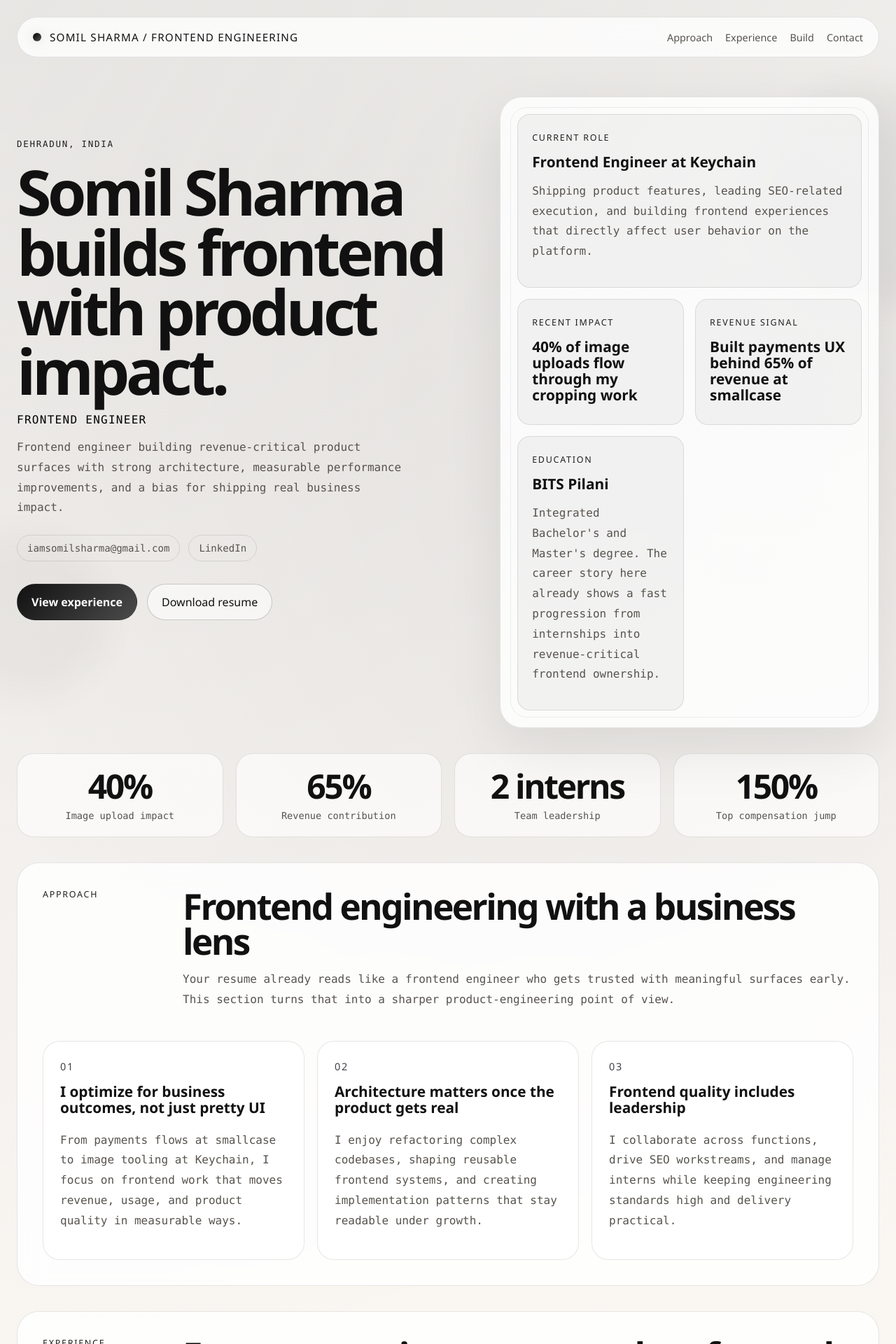
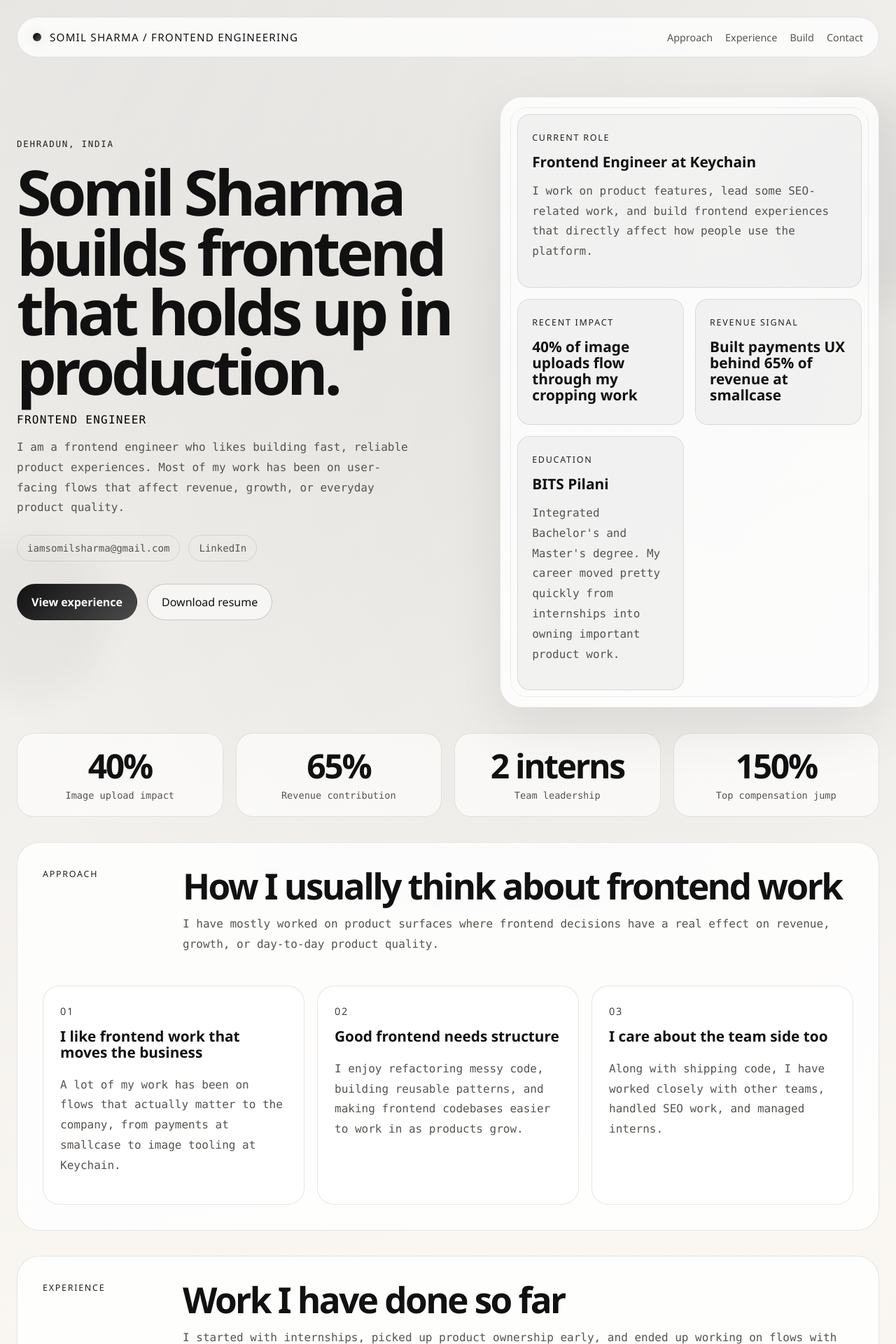
Before and after one commit to somilsharma-keychain/personal-website, a Next.js app: page / in a window 1280 px wide. Shown: the top 1920 px of the page at 70% size. Built offline with nearby package versions, Linux system fonts and the light colour scheme.

Commit message:
Refine site copy to feel more natural

```diff
--- a/app/page.tsx
+++ b/app/page.tsx
@@ -43,7 +43,7 @@ export default function Home() {
             <br />
             builds frontend
             <br />
-            with product impact.
+            that holds up in production.
           </h1>
           <p className="hero-role">{profile.role}</p>
           <p className="hero-text">{profile.summary}</p>
@@ -71,9 +71,9 @@ export default function Home() {
               <span>Current role</span>
               <strong>Frontend Engineer at Keychain</strong>
               <p>
-                Shipping product features, leading SEO-related execution, and
-                building frontend experiences that directly affect user behavior
-                on the platform.
+                I work on product features, lead some SEO-related work, and
+                build frontend experiences that directly affect how people use
+                the platform.
               </p>
             </div>
 
@@ -91,9 +91,8 @@ export default function Home() {
               <span>Education</span>
               <strong>{education.school}</strong>
               <p>
-                {education.degree}. The career story here already shows a fast
-                progression from internships into revenue-critical frontend
-                ownership.
+                {education.degree}. My career moved pretty quickly from
+                internships into owning important product work.
               </p>
             </div>
           </div>
@@ -112,8 +111,8 @@ export default function Home() {
       <section id="principles" className="content-section">
         <SectionHeading
           eyebrow="Approach"
-          title="Frontend engineering with a business lens"
-          description="Your resume already reads like a frontend engineer who gets trusted with meaningful surfaces early. This section turns that into a sharper product-engineering point of view."
+          title="How I usually think about frontend work"
+          description="I have mostly worked on product surfaces where frontend decisions have a real effect on revenue, growth, or day-to-day product quality."
         />
 
         <div className="principles-grid">
@@ -130,8 +129,8 @@ export default function Home() {
       <section id="experience" className="content-section">
         <SectionHeading
           eyebrow="Experience"
-          title="Fast progression across product-focused frontend roles"
-          description="The story here is strong: internships with visible outcomes, then ownership of revenue-critical and user-critical surfaces at scale."
+          title="Work I have done so far"
+          description="I started with internships, picked up product ownership early, and ended up working on flows with real business impact."
         />
 
         <div className="systems-stack">
@@ -165,8 +164,8 @@ export default function Home() {
         <div className="stack-panel">
           <SectionHeading
             eyebrow="Build"
-            title="How this website is engineered"
-            description="The site itself is meant to reflect frontend engineering taste, so the stack and performance signals are visible instead of hidden."
+            title="How I built this site"
+            description="Since this is my own portfolio, I wanted the build details and performance numbers to be visible too."
           />
 
           <div className="stack-groups">
@@ -194,7 +193,7 @@ export default function Home() {
         <div className="timeline-panel">
           <article className="timeline-item">
             <span>Footprint</span>
-            <h3>Build-level efficiency signals</h3>
+            <h3>What the build looks like</h3>
             <p>{siteMetrics.bundleSummary}</p>
             <div className="score-grid">
               {siteMetrics.bundleStats.map((metric) => (
@@ -208,7 +207,7 @@ export default function Home() {
 
           <article className="timeline-item">
             <span>Lighthouse</span>
-            <h3>Local performance indicators</h3>
+            <h3>Latest Lighthouse results</h3>
             <p>{siteMetrics.auditSummary}</p>
             <div className="score-grid">
               {siteMetrics.lighthouseCategories.map((category) => (
@@ -242,10 +241,10 @@ export default function Home() {
 
       <section id="contact" className="content-section contact-section">
         <p className="eyebrow">Contact</p>
-        <h2>Available for ambitious frontend work.</h2>
+        <h2>Open to good frontend work.</h2>
         <p>
-          Based in {profile.location}. Reach out for frontend engineering roles,
-          product-focused collaborations, or high-performance interface work.
+          Based in {profile.location}. Reach out if you are hiring for frontend
+          roles or just want to talk product and engineering.
         </p>
         <div className="hero-meta hero-meta-centered">
           <a href={`mailto:${profile.email}`}>{profile.email}</a>
--- a/lib/generated-site-metrics.ts
+++ b/lib/generated-site-metrics.ts
@@ -1,6 +1,6 @@
 export const siteMetrics = {
-  "bundleSummary": "Automatically regenerated from the production build output using gzip-compressed asset sizes for the route and shared bundles.",
-  "auditSummary": "Latest Lighthouse audit: 2026-03-22, measured against a local production build in headless Chrome.",
+  "bundleSummary": "These numbers are pulled from the production build and shown as gzip-compressed asset sizes.",
+  "auditSummary": "Last Lighthouse run: 2026-03-22. Measured on a local production build in headless Chrome.",
   "bundleStats": [
     {
       "label": "First-load JS",
--- a/lib/site-data.ts
+++ b/lib/site-data.ts
@@ -7,7 +7,7 @@ export const profile = {
   resumeHref: "/Somil_Sharma_Resume.pdf",
   role: "Frontend Engineer",
   summary:
-    "Frontend engineer building revenue-critical product surfaces with strong architecture, measurable performance improvements, and a bias for shipping real business impact.",
+    "I am a frontend engineer who likes building fast, reliable product experiences. Most of my work has been on user-facing flows that affect revenue, growth, or everyday product quality.",
 } as const;
 
 export const navigation = [
@@ -27,21 +27,21 @@ export const heroStats = [
 export const principles = [
   {
     index: "01",
-    title: "I optimize for business outcomes, not just pretty UI",
+    title: "I like frontend work that moves the business",
     description:
-      "From payments flows at smallcase to image tooling at Keychain, I focus on frontend work that moves revenue, usage, and product quality in measurable ways.",
+      "A lot of my work has been on flows that actually matter to the company, from payments at smallcase to image tooling at Keychain.",
   },
   {
     index: "02",
-    title: "Architecture matters once the product gets real",
+    title: "Good frontend needs structure",
     description:
-      "I enjoy refactoring complex codebases, shaping reusable frontend systems, and creating implementation patterns that stay readable under growth.",
+      "I enjoy refactoring messy code, building reusable patterns, and making frontend codebases easier to work in as products grow.",
   },
   {
     index: "03",
-    title: "Frontend quality includes leadership",
+    title: "I care about the team side too",
     description:
-      "I collaborate across functions, drive SEO workstreams, and manage interns while keeping engineering standards high and delivery practical.",
+      "Along with shipping code, I have worked closely with other teams, handled SEO work, and managed interns.",
   },
 ] as const;
 
@@ -129,8 +129,8 @@ export const education = {
 } as const;
 
 export const buildHighlights = [
-  "Resume download attached directly to the site",
-  "App Router with static prerendered homepage",
-  "Engineering-focused content architecture in typed data modules",
-  "Light theme with neutral gradients, reduced paint cost, and responsive sections",
+  "Resume attached directly to the site",
+  "App Router with a statically rendered homepage",
+  "Content kept in typed data files so updates stay easy",
+  "Light theme, responsive layout, and lighter visual effects",
 ] as const;
--- a/scripts/generate-site-metrics.mjs
+++ b/scripts/generate-site-metrics.mjs
@@ -46,9 +46,9 @@ const lighthouse = fs.existsSync(reportPath)
 
 const siteMetrics = {
   bundleSummary:
-    "Automatically regenerated from the production build output using gzip-compressed asset sizes for the route and shared bundles.",
+    "These numbers are pulled from the production build and shown as gzip-compressed asset sizes.",
   auditSummary: lighthouse.generatedAt
-    ? `Latest Lighthouse audit: ${lighthouse.generatedAt}, measured against a local production build in headless Chrome.`
+    ? `Last Lighthouse run: ${lighthouse.generatedAt}. Measured on a local production build in headless Chrome.`
     : lighthouse.environment,
   bundleStats: [
     { label: "First-load JS", value: formatKilobytes(sharedJsBytes + homeRouteBytes) },
```
